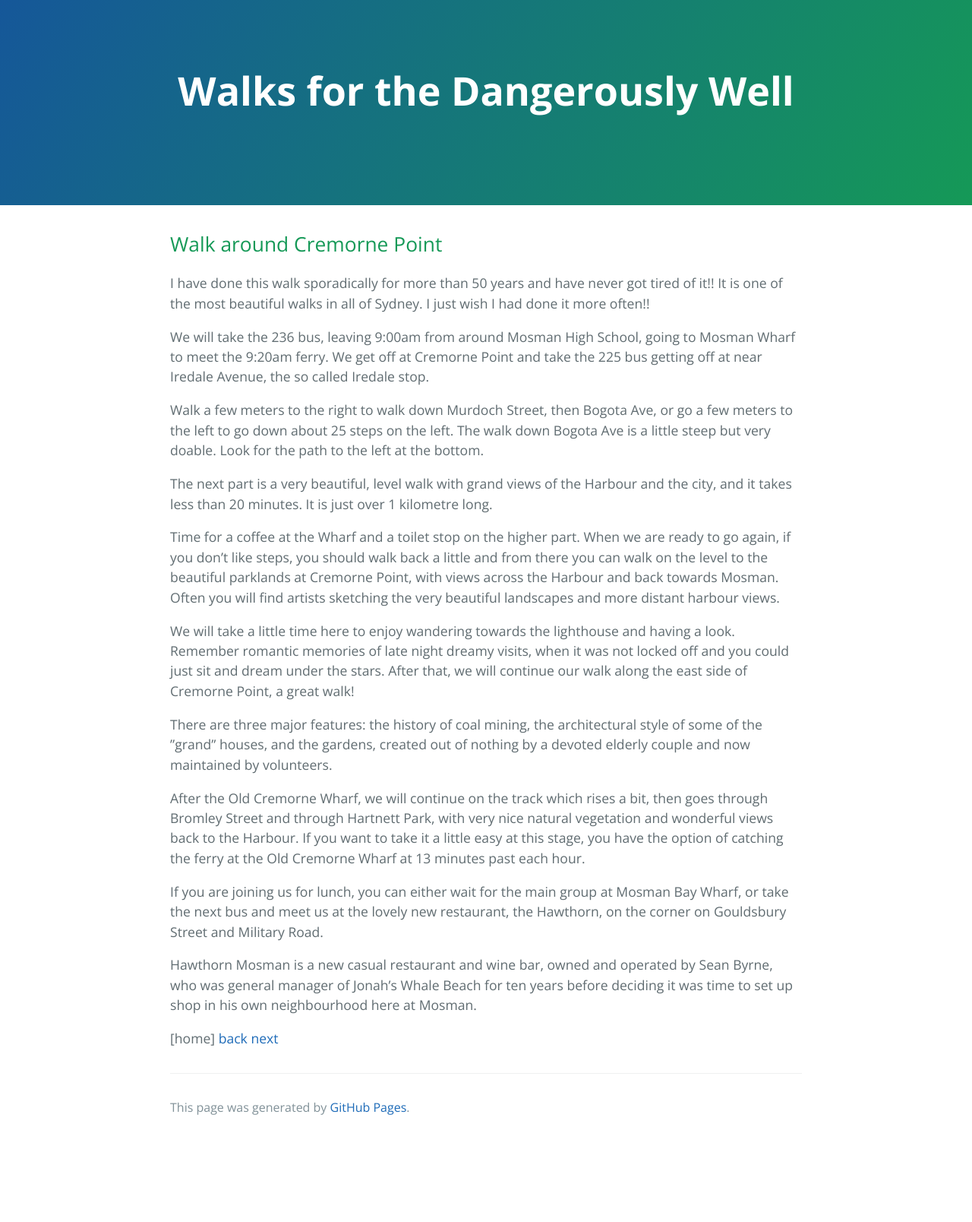
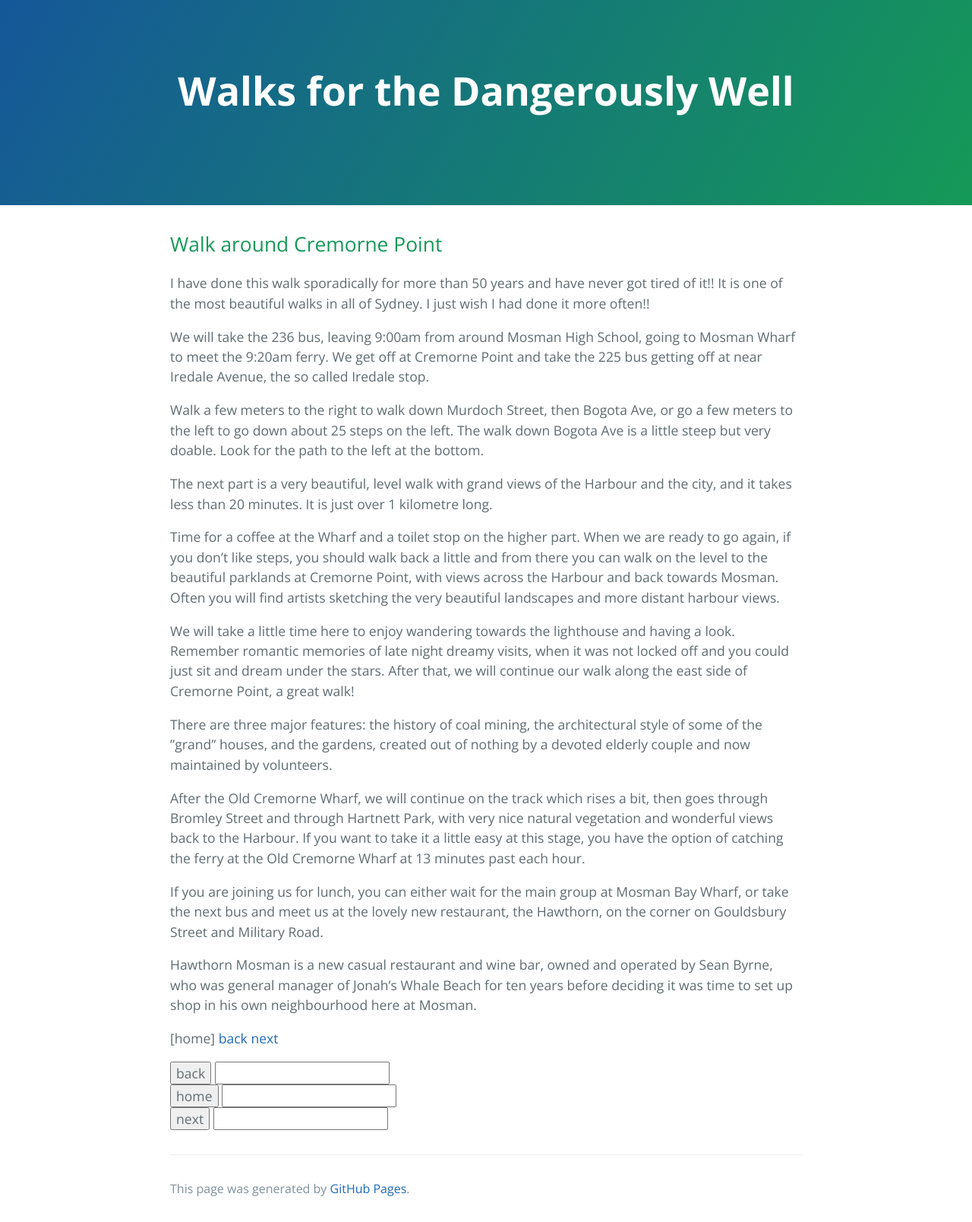
Before and after one commit to janet1405/janet1405.github.io, a Jekyll site: the page built from walks/walk_around_cremorne_point.md, in a window 1280 px wide. Shown: the whole page at 76% size. Built offline with Jekyll 4.4.1, drawn with Linux system fonts in a browser that asks for light colours; the repository's description, which GitHub fills in, is left out; our own code applies the rules of GitHub Pages for plain Markdown files; before the commit the page ends 1501 px from its top, so only the background shows below that.

Commit message:
Update walk_around_cremorne_point.md

```diff
--- a/walks/walk_around_cremorne_point.md
+++ b/walks/walk_around_cremorne_point.md
@@ -35,3 +35,18 @@ Hawthorn Mosman is a new casual restaurant and wine bar, owned and operated by S
 
 
 [home]      [back](./)     [next](./)
+
+<form>
+  <input type="button" value="back" onclick="history.back">
+  <input>
+</form>
+
+<form>
+  <input type="button" value="home" onclick="window.location.href='https://www.dangerouslywell.com.au/'">
+  <input>
+</form>
+
+<form>
+  <input type="button" value="next" onclick="history.back">
+  <input>
+</form>
```
